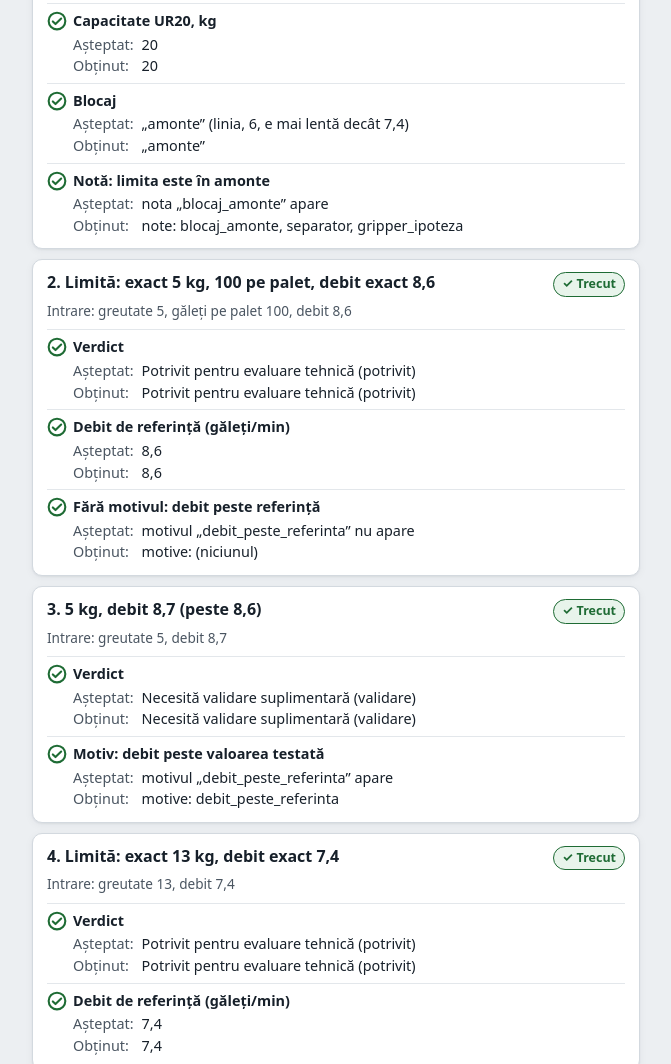
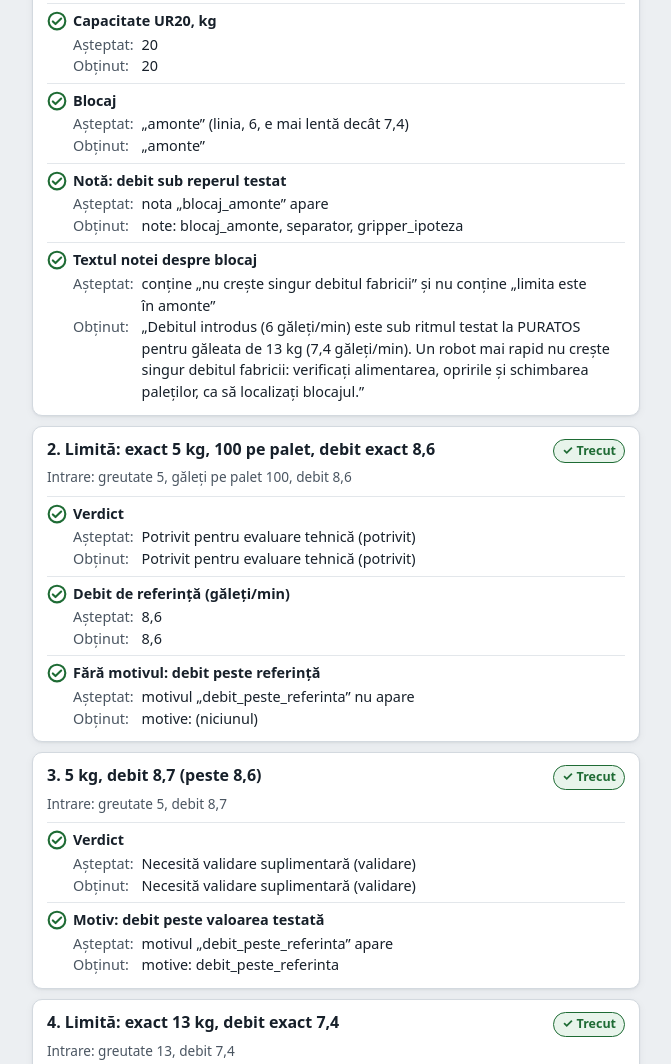
Before and after one commit to raducr516/ur20-verificator, a plain HTML site: page test.html in a window 1280 px wide. Shown: the part 961-2025 px from the top of the page, without its empty margins (304-975 px from the left). Drawn offline with Linux system fonts and the light colour scheme.

Commit message:
Segment 5-15 kg la calificarea cererii; nota despre blocaj fara localizare
Co-Authored-By: Claude Fable 5.2 <noreply@anthropic.com>
Claude-Session: https://claude.ai/code/session_01RKSXd9RrsAChtAvbNVyMHh

```diff
--- a/logic.js
+++ b/logic.js
@@ -11,7 +11,9 @@
     greutateMaxTestataKg: 13,    // PURATOS: găleți de 13 kg
     debitTestat5kg: 8.6,         // găleți/min, rezultat de test PURATOS
     debitTestat13kg: 7.4,        // găleți/min, rezultat de test PURATOS
-    debitTinta: 6                // găleți/min, ținta PURATOS
+    debitTinta: 6,               // găleți/min, ținta PURATOS
+    segmentMinKg: 5,             // segmentul comercial al echipei: găleți de 5–15 kg (doar pentru calificarea cererii)
+    segmentMaxKg: 15
   });
 
   var EPS = 1e-9;
@@ -105,10 +107,10 @@
         note.push({
           cod: 'blocaj_amonte',
           text: formatExact
-            ? 'Linia dvs. (' + fmt(debit) + ' găleți/min) este mai lentă decât valoarea testată la PURATOS pentru ' + galeataRef + ' (' + fmt(ref) +
-              ' găleți/min): limita este în amonte, la umplere. Robotul nu crește debitul fabricii.'
-            : 'Linia dvs. (' + fmt(debit) + ' găleți/min) este sub reperul de ' + fmt(ref) + ' găleți/min, testat la PURATOS pentru ' + galeataRef +
-              ', nu pentru formatul dvs.: comparația este orientativă. Dacă se confirmă la evaluarea tehnică, limita este în amonte, la umplere, iar robotul nu crește debitul fabricii.'
+            ? 'Debitul introdus (' + fmt(debit) + ' găleți/min) este sub ritmul testat la PURATOS pentru ' + galeataRef + ' (' + fmt(ref) +
+              ' găleți/min). Un robot mai rapid nu crește singur debitul fabricii: verificați alimentarea, opririle și schimbarea paleților, ca să localizați blocajul.'
+            : 'Debitul introdus (' + fmt(debit) + ' găleți/min) este sub reperul de ' + fmt(ref) + ' găleți/min, testat la PURATOS pentru ' + galeataRef +
+              ', nu pentru formatul dvs.: comparația este orientativă. Un robot mai rapid nu crește singur debitul fabricii: verificați alimentarea, opririle și schimbarea paleților, ca să localizați blocajul.'
         });
       }
     } else {
@@ -233,13 +235,17 @@
     var c = contact || {};
     var lipsuri = [];
     var dateLipsa = 0;    // date tehnice sau de contact necompletate
-    var separat = 0;      // date complete, dar în afara segmentului (altă industrie sau verdict „în afara”)
+    var separat = 0;      // date complete, dar în afara segmentului (altă industrie, găleată sub 5 kg sau peste 15 kg, ori verdict „în afara”)
 
     CAMPURI_TEHNICE.forEach(function (camp) {
       if (!camp[2](i[camp[0]])) { lipsuri.push(camp[1]); dateLipsa++; }
     });
     if (!rezultat || !rezultat.verdict) { lipsuri.push('Lipsește verdictul verificării'); dateLipsa++; }
     if (i.industrie === 'alta') { lipsuri.push('Industria nu este cea alimentară: cerințele tehnice se validează separat'); separat++; }
+    if (typeof i.greutateKg === 'number' && isFinite(i.greutateKg) &&
+        (i.greutateKg < REFERINTA.segmentMinKg - EPS || i.greutateKg > REFERINTA.segmentMaxKg + EPS)) {
+      lipsuri.push('Găleata de ' + fmt(i.greutateKg) + ' kg este în afara segmentului de 5–15 kg: se validează separat'); separat++;
+    }
     if (rezultat && rezultat.verdict === 'in_afara') { lipsuri.push('Verdict în afara aplicației de referință'); separat++; }
     if (!completat(c.firma)) { lipsuri.push('Lipsește firma'); dateLipsa++; }
     if (!completat(c.rol)) { lipsuri.push('Lipsește rolul'); dateLipsa++; }
--- a/test.html
+++ b/test.html
@@ -189,7 +189,11 @@
           exact('Sarcină totală, kg (13 + 5)', 18, function (r) { return r.calcule.sarcinaTotalaKg; }),
           exact('Capacitate UR20, kg', 20, function (r) { return r.calcule.capacitateKg; }),
           exact('Blocaj', 'amonte', function (r) { return r.blocaj; }, '„amonte” (linia, 6, e mai lentă decât 7,4)'),
-          cuNota('blocaj_amonte', 'limita este în amonte')
+          cuNota('blocaj_amonte', 'debit sub reperul testat'),
+          adevarat('Textul notei despre blocaj', 'conține „nu crește singur debitul fabricii” și nu conține „limita este în amonte”',
+            function (r) { var n = (r.note || []).filter(function (x) { return x.cod === 'blocaj_amonte'; })[0]; return n ? '„' + n.text + '”' : '(nota lipsește)'; },
+            function (r) { var n = (r.note || []).filter(function (x) { return x.cod === 'blocaj_amonte'; })[0];
+              return !!n && n.text.indexOf('nu crește singur debitul fabricii') !== -1 && n.text.indexOf('limita este în amonte') === -1; })
         ] },
         { nume: '2. Limită: exact 5 kg, 100 pe palet, debit exact 8,6', intrare: 'greutate 5, găleți pe palet 100, debit 8,6',
           ruleaza: ev(cu({ greutateKg: 5, galetiPePalet: 100, debitGaletiMin: 8.6 })), verificari: [
@@ -261,7 +265,7 @@
     },
     {
       titlu: 'calificaCererea(): cerere relevantă, incompletă sau de validat separat',
-      text: 'Relevantă numai cu industrie alimentară, verdict diferit de „în afara referinței”, date tehnice complete și firmă, rol, județ. Cu date complete, dar altă industrie sau verdict „în afara referinței”: de validat separat.',
+      text: 'Relevantă numai cu industrie alimentară, găleată de 5–15 kg, verdict diferit de „în afara referinței”, date tehnice complete și firmă, rol, județ. Cu date complete, dar altă industrie, găleată în afara segmentului de 5–15 kg sau verdict „în afara referinței”: de validat separat.',
       teste: (function () {
         var contact = { firma: 'Firma Demo SRL', rol: 'Director de producție', judet: 'Ilfov' };
         function cc(input, c) { return function () { return L.calificaCererea(input, L.evaluate(input), c); }; }
@@ -293,6 +297,20 @@
           { nume: 'Fără rol și altă industrie', intrare: 'industrie: alta, rol gol', ruleaza: cc(cu({ industrie: 'alta' }), { firma: contact.firma, rol: '', judet: contact.judet }), verificari: [
             exact('Relevantă', false, function (r) { return r.relevanta; }, 'nu (false)'),
             eticheta('Cerere incompletă'), tip('incompleta'), lipsa('Lipsește rolul')
+          ] },
+          { nume: 'Găleată de 4 kg (sub segmentul de 5–15 kg)', intrare: 'greutate 4 + firmă, rol, județ', ruleaza: cc(cu({ greutateKg: 4 }), contact), verificari: [
+            exact('Relevantă', false, function (r) { return r.relevanta; }, 'nu (false)'),
+            eticheta('Cerere de validat separat'), tip('validare_separata'),
+            lipsa('Găleata de 4 kg este în afara segmentului de 5–15 kg: se validează separat')
+          ] },
+          { nume: 'Limită: exact 5 kg (în segment)', intrare: 'greutate 5 + firmă, rol, județ', ruleaza: cc(cu({ greutateKg: 5 }), contact), verificari: [
+            exact('Relevantă', true, function (r) { return r.relevanta; }, 'da (true)'),
+            eticheta('Cerere relevantă'), tip('relevanta')
+          ] },
+          { nume: 'Limită: exact 15 kg (în segment, verdict „validare”)', intrare: 'greutate 15 + firmă, rol, județ', ruleaza: cc(cu({ greutateKg: 15 }), contact), verificari: [
+            exact('Verdict', 'validare', function (r) { return L.evaluate(cu({ greutateKg: 15 })).verdict; }),
+            exact('Relevantă', true, function (r) { return r.relevanta; }, 'da (true)'),
+            eticheta('Cerere relevantă'), tip('relevanta')
           ] }
         ];
       })()
```
